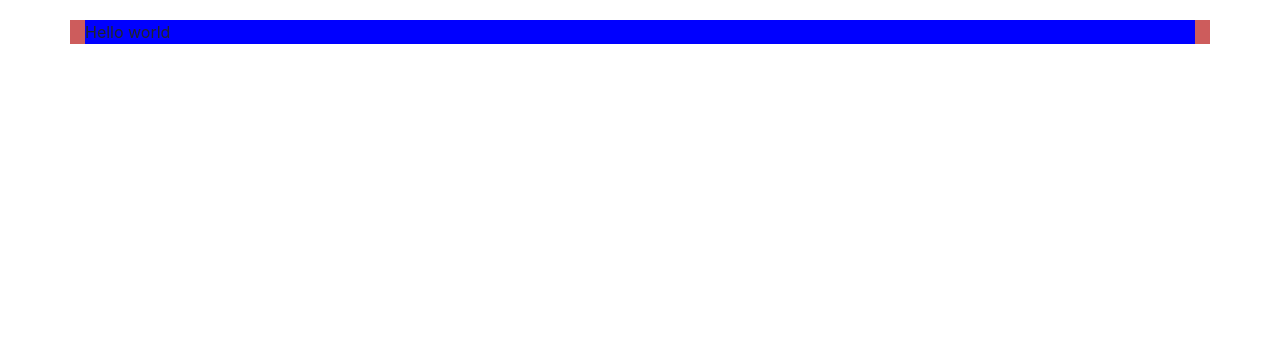
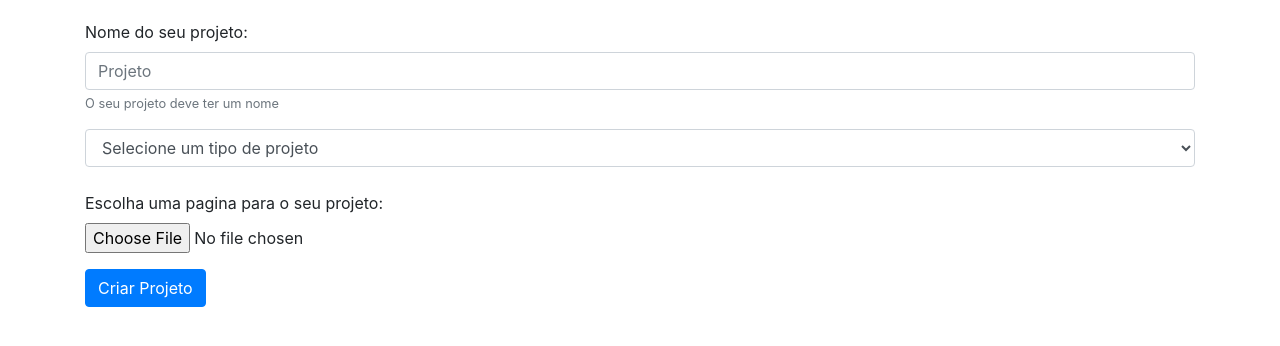
Before and after one commit to FelipeKatao/FormigaZero, a Flask app: template Framework/Formiga_01/templates/index.html in a window 1280 px wide. Shown: the part 86-432 px from the top of the page. Run offline with Flask 2, Linux system fonts and the light colour scheme; the template is opened without the code that fills it, so the values that code supplies are empty; some libraries are stand-ins or nearby versions.

Commit message:
new style

```diff
--- a/Framework/Formiga_01/app.py
+++ b/Framework/Formiga_01/app.py
@@ -5,9 +5,14 @@ from os import listdir
 app = Flask(__name__)
 NameCliente=""
 
-@app.route('/')
+@app.route('/',methods=['GET',"POST"])
 def api_root():
-    return render_template("test.html")
+    id_Project=""
+    if request.method == 'POST':
+        id_Project=request.form['NameProject']
+        return id_Project
+
+    return render_template("index.html")
 
 @app.route('/<clientePath>')
 def api_root_cliente(clientePath):
--- a/Framework/Formiga_01/templates/css/estilo.css
+++ b/Framework/Formiga_01/static/estilo.css
@@ -21,5 +21,4 @@
 #corpo{
     position: relative;
     margin-top: 20px;
-    background-color: blue;
 }
--- a/Framework/Formiga_01/templates/index.html
+++ b/Framework/Formiga_01/templates/index.html
@@ -5,7 +5,7 @@
     <meta name="viewport" content="width=device-width, initial-scale=1.0">
     <meta http-equiv="X-UA-Compatible" content="ie=edge">
     <link rel="stylesheet" href="https://stackpath.bootstrapcdn.com/bootstrap/4.3.1/css/bootstrap.min.css" integrity="sha384-ggOyR0iXCbMQv3Xipma34MD+dH/1fQ784/j6cY/iJTQUOhcWr7x9JvoRxT2MZw1T" crossorigin="anonymous">
-    <link rel="stylesheet" href="css/estilo.css">
+    <link rel="stylesheet" href="{{ url_for('static', filename='estilo.css') }}">
     </head>
     <body>
         <nav class="navbar navbar-expand-lg navbar-dark" style="background-color: gray; font-size: 20px;">
@@ -21,9 +21,29 @@
                 </div>
             </div>
         </nav>
-    <div  class="container" style="background-color:indianred;">
+
+    <div  class="container">
       <div id="corpo">
-        Hello world
+          <form action="http://127.0.0.1:5000/Oat" method="post">
+              <div class="form-group">
+                <label for="NameProject">Nome do seu projeto:</label>
+                <input type="text" class="form-control" id="NameProject"  placeholder="Projeto">
+                <small id="emailHelp" class="form-text text-muted">O seu projeto deve ter um nome</small>
+              </div>
+              <select class="form-control">
+                  <option>Selecione um tipo de projeto</option>
+                  <option>Dash Project</option>
+                  <option>Menik Project</option>
+                  <option>Stéphanie Ai Project</option>
+                  <option>Formiga server Project</option>
+                </select>
+                <br>
+              <div class="form-group">
+                  <label for="exampleFormControlFile1">Escolha uma pagina para o seu projeto:</label>
+                  <input type="file" class="form-control-file" id="exampleFormControlFile1">
+                </div>
+              <button type="submit" class="btn btn-primary">Criar Projeto</button>
+            </form>
         </div>
     </div>
 
```
